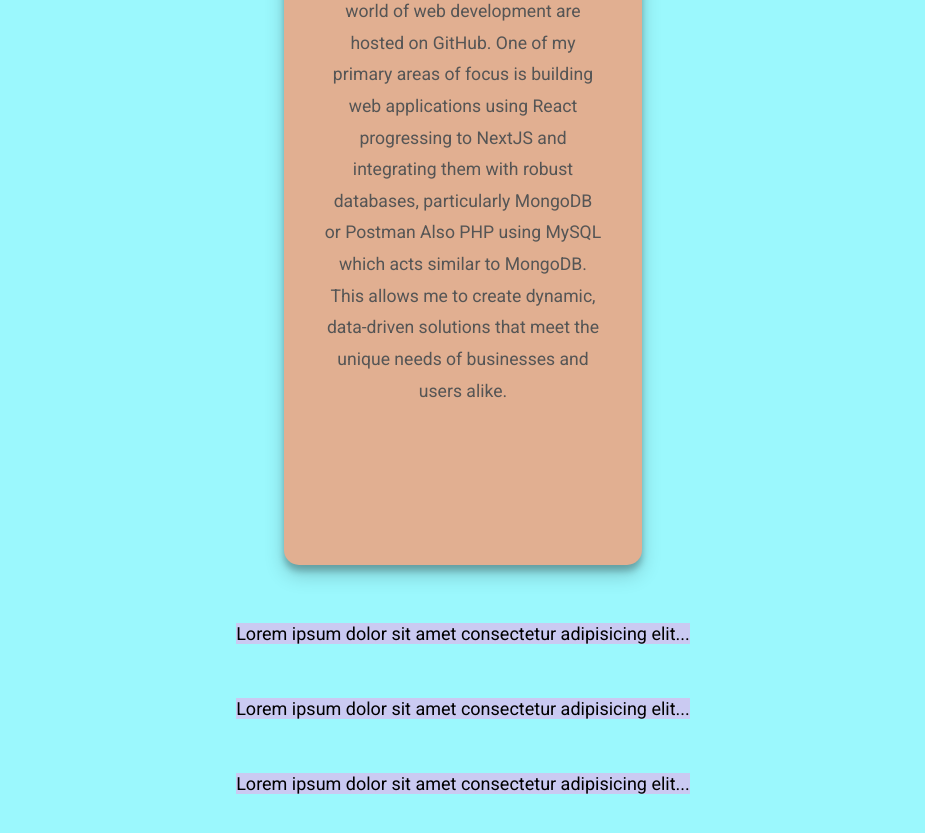
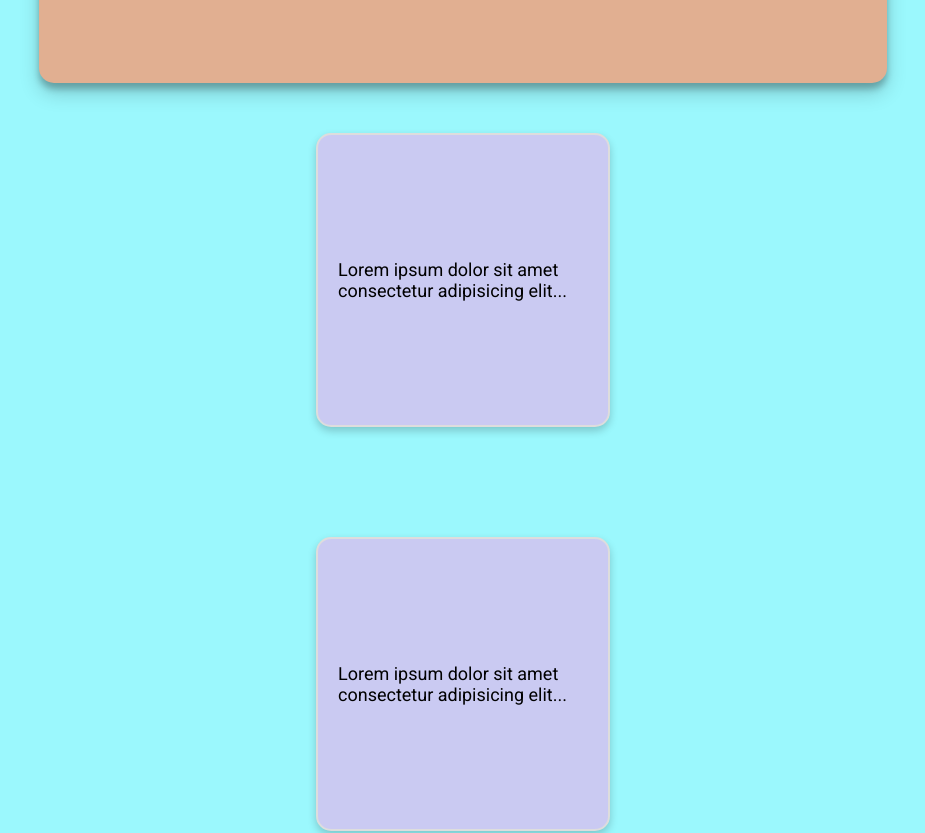
Before and after one commit to nathansolfan/portfolio, a React (Create React App) app: page / in a window 1280 px wide. Shown: the part 1280-2113 px from the top of the page, without its empty margins (177-1102 px from the left). Built offline with nearby package versions, Linux system fonts and the light colour scheme; a web font is replaced by a local one.

Commit message:
css update

```diff
--- a/src/Home/Home.css
+++ b/src/Home/Home.css
@@ -41,25 +41,29 @@
 .flex-container {
   display: flex;
   /* row by default - column/vertical */
-  flex-direction: row;
+  flex-direction: column;
   /* items on main axis - default - horizontal*/
-  justify-content: space-evenly;
+  /* justify-content: space-between; */
   /* items cross axis */
-  align-items: baseline;
+  align-items: center;
   flex-wrap: wrap;
   /* only works on wrap */
-  align-content: flex-start;
-  gap: 1em;
-
-
-
-
-
+  gap: 5em;
 }
 
 .flex-item {
   background-color: rgb(202, 202, 242);
-
+  width: 250px;  /* Set a fixed width */
+  height: 250px; /* Set a fixed height to maintain the aspect ratio */
+  margin: 10px;  /* Add some margin for spacing */
+  /* Add your desired box shadow, border, padding, etc. */
+  box-shadow: var(--shadow-light);
+  border: 2px solid #ddd;
+  padding: 20px;
+  border-radius: 15px;
+  transition: transform 0.3s ease, box-shadow 0.3s ease;
+  display: flex;
+  align-items: center;
 }
 
 
--- a/src/index.css
+++ b/src/index.css
@@ -13,11 +13,20 @@
   --shadow-heavy: 0 10px 20px rgba(0, 0, 0, 0.19), 0 6px 6px rgba(0, 0, 0, 0.23);
 }
 
-body{
-  padding: 0px 400px 0 400px;
-}
+
 button:hover {
   background-color: #ff0000;
+}
+
+body {
+  margin: 0;
+  padding: 0;
+  display: flex;
+  justify-content: center;
+  align-items: center;
+  min-height: 100vh; /* This will take at least the full viewport height */
+  background-color: var(--background-primary);
+  font-family: var(--font-primary);
 }
 
 body, button, input, textarea {
```
Also changed, not shown: src/Components/Calculator/Calculator.css (line endings or trailing spaces).
